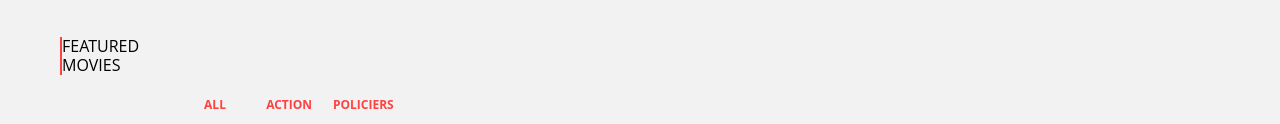
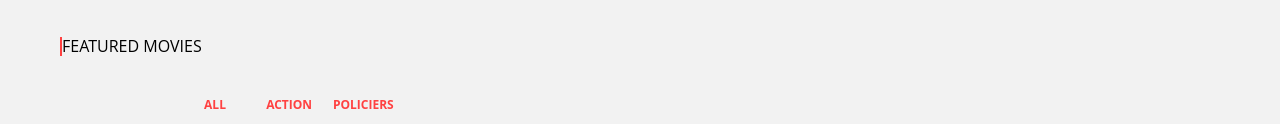
Before and after one commit to naelait/frontend-AllezCine, a plain HTML site: page index.html in a window 1280 px wide. Shown: the part 828-952 px from the top of the page. Drawn offline with nearby package versions, Linux system fonts and the light colour scheme.

Commit message:
fusion du 25janvier, ajouts images films etc ...

```diff
--- a/index.html
+++ b/index.html
@@ -98,7 +98,7 @@
     </div>
     <!-- FEATURED MOVIES - TITRE -->
     <div class="row">
-      <div class="col-md-2 featured">
+      <div class="col-md-12 featured">
         <h1>FEATURED MOVIES</h1> </div>
     </div>
     <!-- FEATURED MOVIES - 3 BOUTONS -->
```
